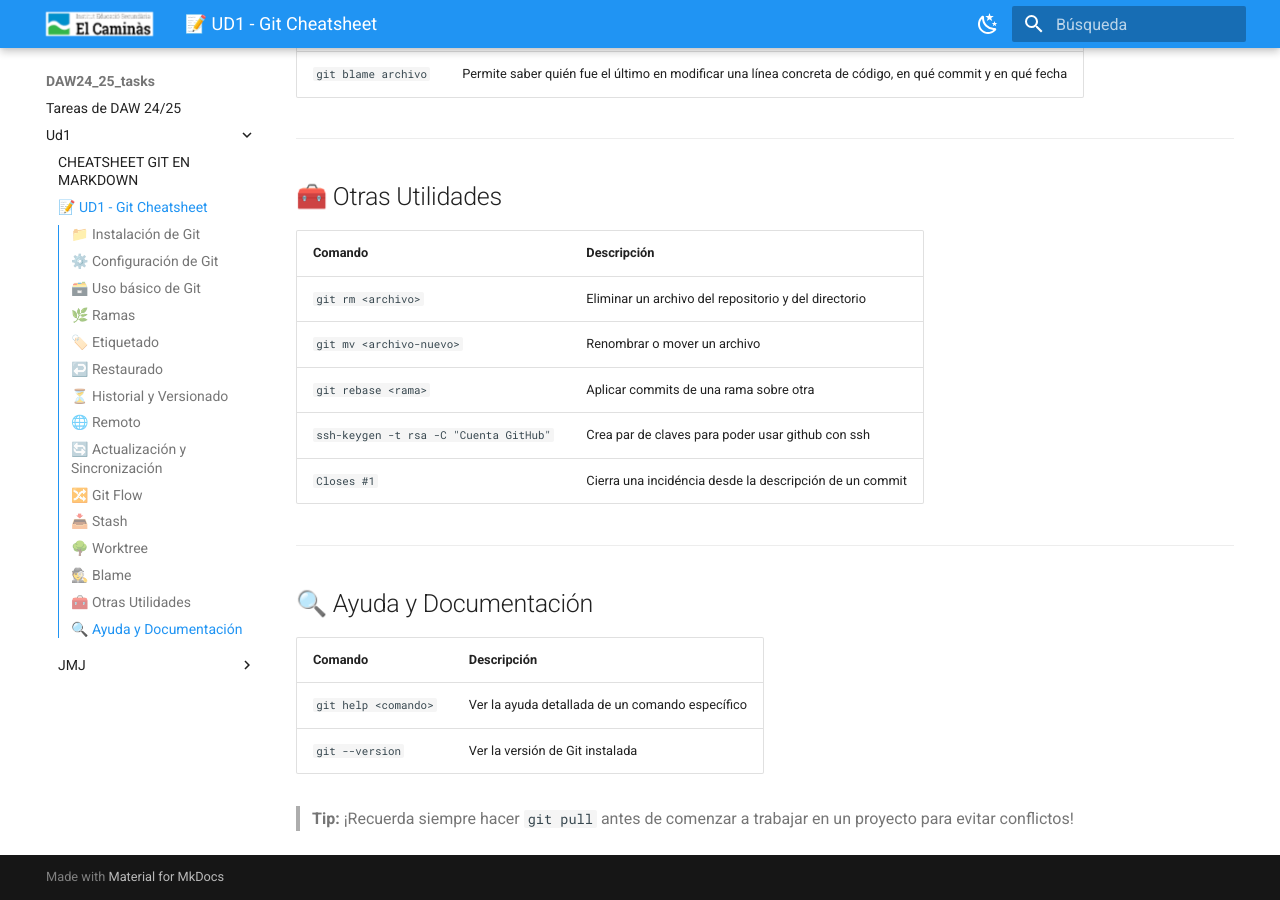
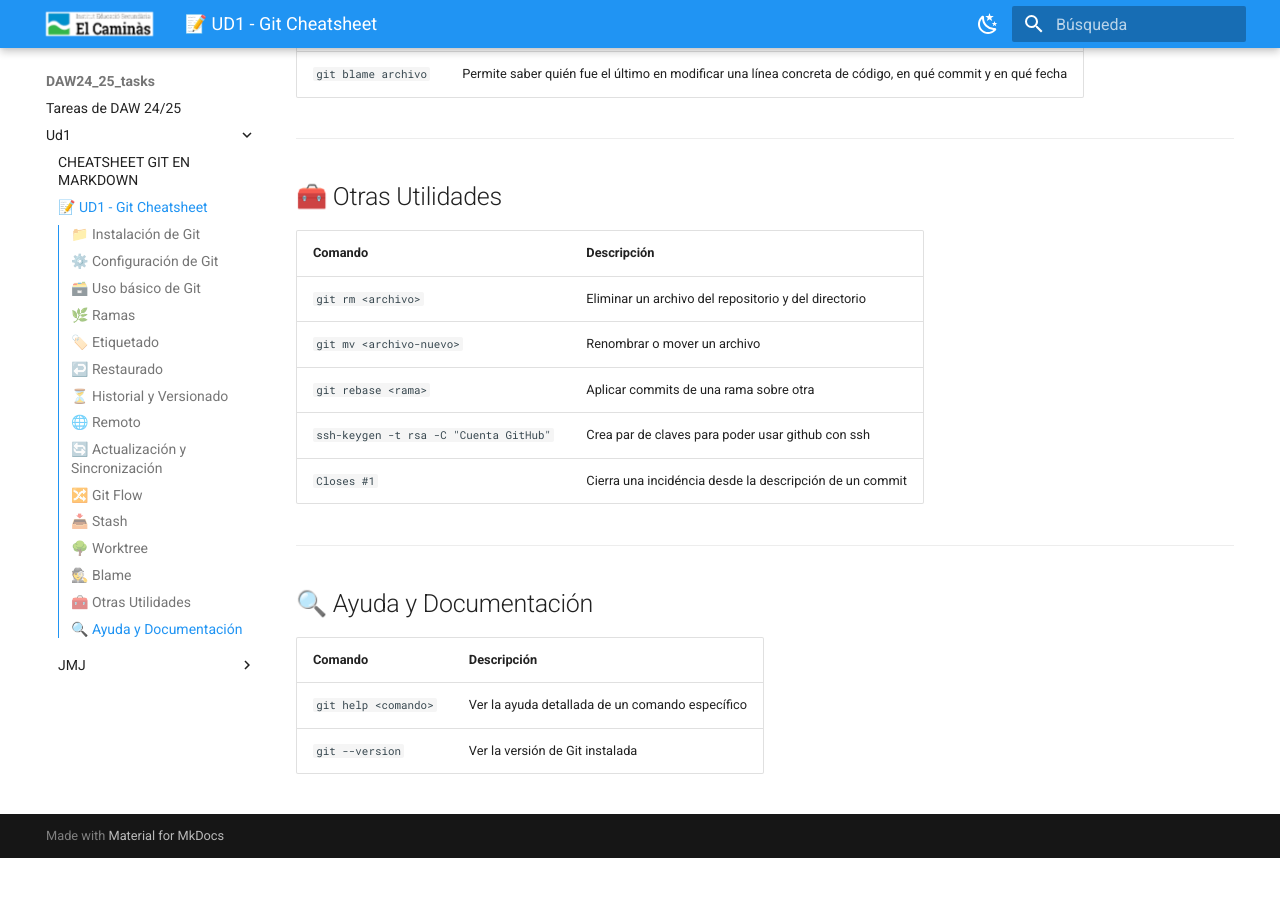
Before and after one commit to jmunozji/DAW24_25_tasks, an MkDocs documentation site: the page built from docs/Ud1/DMP/cheatsheet.md, in a window 1280 px wide and 900 px high, scrolled down 5704 px. Built offline with MkDocs 1.6.1 and Material for MkDocs 9.7.7, drawn with Linux system fonts in a browser that asks for light colours; after the commit the page ends 6562 px from its top, so only the background shows below that.

Commit message:
Cheatsheet añadido

```diff
--- a/docs/Ud1/DMP/cheatsheet.md
+++ b/docs/Ud1/DMP/cheatsheet.md
@@ -183,5 +183,3 @@
 |------------------------|-------------------------------------------------|
 | `git help <comando>`   | Ver la ayuda detallada de un comando específico |
 | `git --version`        | Ver la versión de Git instalada                 |
-
-> **Tip:** ¡Recuerda siempre hacer `git pull` antes de comenzar a trabajar en un proyecto para evitar conflictos!
```
